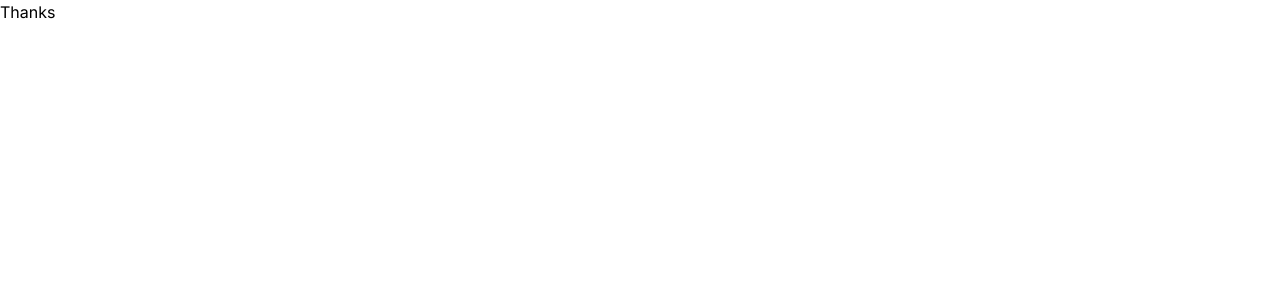
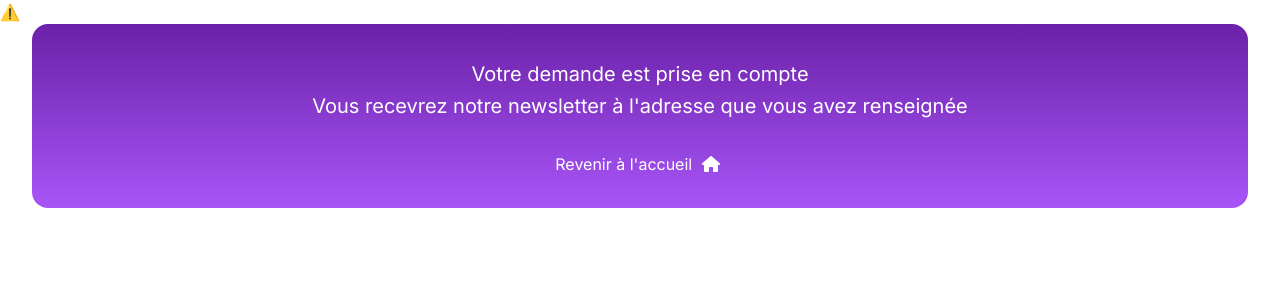
Before and after one commit to RaoufCherif/traiteur, a Next.js app: page /thanks in a window 1280 px wide. Shown: the top 300 px of the page. Built offline with nearby package versions, Linux system fonts and the light colour scheme; no server answers; a web font is replaced by a local one.

Commit message:
create a successful massage

```diff
--- a/package.json
+++ b/package.json
@@ -13,6 +13,7 @@
     "@fortawesome/free-brands-svg-icons": "^6.5.1",
     "@fortawesome/free-solid-svg-icons": "^6.5.1",
     "@fortawesome/react-fontawesome": "^0.2.0",
+    "@lottiefiles/react-lottie-player": "^3.5.3",
     "next": "14.0.3",
     "react": "^18",
     "react-dom": "^18",
--- a/src/app/components/Footer.tsx
+++ b/src/app/components/Footer.tsx
@@ -1,5 +1,6 @@
+'use client'
 import Link from 'next/link'
-import React from 'react'
+import React, { useState } from 'react'
 import {FontAwesomeIcon} from '@fortawesome/react-fontawesome';
 import { library } from '@fortawesome/fontawesome-svg-core'
 import { redirect }  from 'next/navigation'
@@ -8,17 +9,20 @@ import { faFacebook, faInstagram, faLinkedin, faSquareFacebook, faYoutube } from
 import { Input } from 'postcss';
 
 
- function getEmail(data : FormData){
 
-        const email = data.get('email')?.valueOf();
-
-        return email
-
-}
 
 
 const Footer = () => {
 
+  const [value , setValue] = useState("");
+
+  const getEmail = (event: React.ChangeEvent<HTMLInputElement>) => {
+    setValue(event.target.value);
+}
+
+const handleSubmit = (event : React.FormEvent<HTMLFormElement>) => {
+  event.preventDefault();
+}
 
   return (
     <>
@@ -69,17 +73,16 @@ const Footer = () => {
 
             <div  className='flex flex-raw ml-4 items-center'>
             <p className='mr-2'>Recevez notre newsletter</p>
-            <input className='pl-2 h-8 ' type="email" name="email" id="email"  placeholder='Votre mail'/>
-            <button className='bg-black text-white p-1 '  > Ok </button>
-
-            <Link href={{
-              pathname : "thanks",
-              query: {
+            <input className='pl-2 h-8 ' type="email" name="email" id="email"  placeholder='Votre mail' value={value} onChange={getEmail}/>
 
 
-                }
+            <Link
+            className='bg-black text-white p-1 '
+            href={{
+              pathname : "thanks",
+              query: {value}
               }}
-            >Thanks</Link>
+            >  Ok </Link>
             </div>
 
             </form>
--- a/src/app/thanks/page.tsx
+++ b/src/app/thanks/page.tsx
@@ -1,19 +1,92 @@
-import React from 'react'
+"use client"
+import React, { useState } from 'react'
 import getEmail from '../components/Footer';
 import { useRouter } from 'next/navigation';
+import { useSearchParams } from 'next/navigation';
+import LottiePlayer from "@lottiefiles/react-lottie-player";
+import { Player } from '@lottiefiles/react-lottie-player';
+import Link from 'next/link';
+import {FontAwesomeIcon} from '@fortawesome/react-fontawesome';
+
+import { faChrome } from '@fortawesome/free-brands-svg-icons'
+import { faHome } from '@fortawesome/free-solid-svg-icons';
 
 const router = useRouter;
 
 console.log(router)
 
+interface Step {
+  id: number;
+  text: string;
+  animation: string;
+}
+
 
 const Thanks = () => {
+  const steps: Step[] = [
+    {
+      id: 1,
+      text: "Create a free account on the Beccountable website.",
+      animation: "https://assets3.lottiefiles.com/packages/lf20_JExdDIS87T.json",
+    },
+    {
+      id: 2,
+      text: "Create a goal and break down your goals into smaller, more manageable steps.",
+      animation: "https://assets3.lottiefiles.com/packages/lf20_dvpgo0cl.json",
+    },
+    {
+      id: 3,
+      text: "Find an accountability partner to help you stay on track. Your accountability partner can be a friend, family member, or colleague.",
+      animation: "https://assets8.lottiefiles.com/packages/lf20_7sl35zjk.json",
+    },
+    {
+      id: 4,
+      text: "As you work towards your goals, you will need to provide proof of activity.",
+      animation: "https://assets3.lottiefiles.com/private_files/lf30_p9it5a2a.json",
+    },
+    {
+      id: 5,
+      text: "Your referee will review your proof of activity and provide you with feedback. This feedback can help you to identify areas where you need to improve.",
+      animation: "https://assets3.lottiefiles.com/packages/lf20_GgLE0z7sML.json",
+    },
+    {
+      id: 6,
+      text: "As you achieve your goals, be sure to celebrate your milestones to help you stay motivated and focused.",
+      animation: "https://assets9.lottiefiles.com/private_files/lf30_h6i0ko7d.json",
+    },
+  ];
 
-
+  const searchParams = useSearchParams();
+  const value = searchParams.get('value');
+  const [step, setStep] = useState<number>(5);
 
 
   return (
-    <div> Thanks</div>
+    <section>
+
+<Player
+    autoplay
+    loop
+    src={steps[step].animation}
+    style={{ height: '40vh', width: '100%' }}
+    />
+
+              <div className='flex flex-col mx-8 justify-center p-8  rounded-2xl items-center   bg-gradient-to-b from-purple-800 to-purple-500 '>
+        <h1 className='text-white text-xl m-1'>Votre demande est prise en compte</h1>
+        <p className='text-white text-xl'>Vous recevrez notre newsletter à l'adresse que vous avez renseignée </p>
+        <p className='text-4xl text-orange-400 m-4'>{value} </p>
+        <Link href="/"
+        className='text-white'
+        >
+         Revenir à l'accueil  <FontAwesomeIcon  icon={ faHome } className=' w-7 text-white z-50'/>
+
+        </Link>
+
+              </div>
+
+    </section>
+
+
   )
 
 }
```
Also changed, not shown: 2 other files (tests, documents, lock files or other folders).
